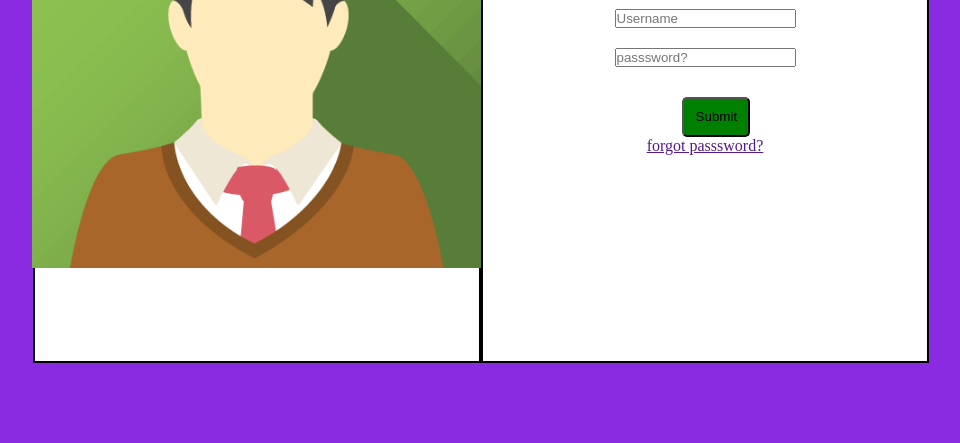
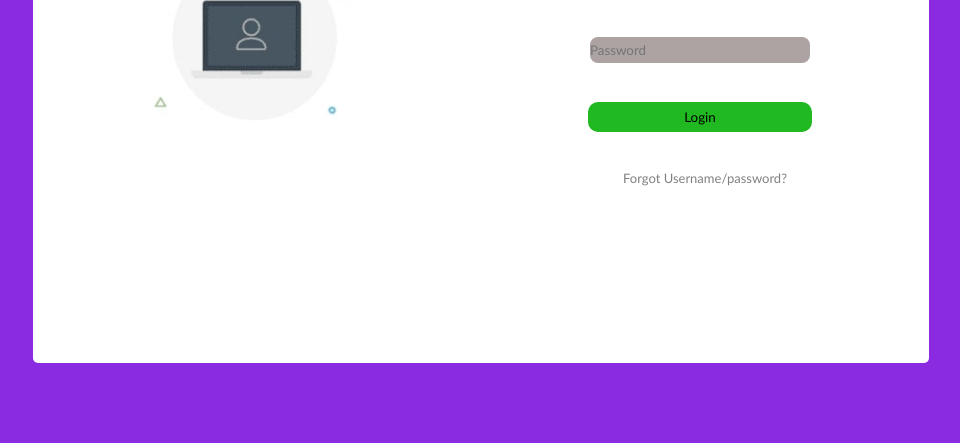
Before and after one commit to dinexh/Y23-NewJoiners, a plain HTML site: page ProjectTwo/index.html in a window 1280 px wide. Shown: the part 357-800 px from the top of the page, without its empty margins (159-1119 px from the left). Drawn offline with Linux system fonts and the light colour scheme.

Commit message:
Clone Updated

```diff
--- a/ProjectTwo/index.css
+++ b/ProjectTwo/index.css
@@ -2,6 +2,7 @@
     padding: 0;
     margin: 0;
     box-sizing: border-box;
+    font-family: 'Gill Sans', 'Gill Sans MT', Calibri, 'Trebuchet MS', sans-serif
 }
 .container{
     height: 100vh;
@@ -23,34 +24,50 @@
 
 .box-one {
     width: 50%;
-    height: 100%;
-    border: 2px solid black;
-    display: flex;
-    justify-content: center;
-    align-items: center;
+    height: 80vh;
+   display: flex;
+   justify-content: center;
+   align-items: center;
 }
 
 .box-two {
     width: 50%;
-    height: 100%;
-    border: 2px solid black;
+    height: 80vh;
     display: flex;
-    justify-content:center;
+    flex-direction: column;
+    justify-content: center;
     align-items: center;
-    flex-direction: column  ;
 }
-.login-one{
-    margin-bottom: 40px;
+form{
+    height: 30vh;
+    margin-right: 10px;
+    width: 100%;
+    display: flex;
+    flex-direction: column;
+    justify-content: space-evenly;
+    align-items: center;
 }
-.login-two{
-    margin-bottom: 20px;
-}
-.login-four{
-    margin-top: 30px;
+input{
+    border: 2px solid white;
+    background-color: rgb(173, 163, 163);
+    color: black;
+    height: 30px;
+    width: 50%;
+    border-radius: 10px;
 }
 button{
-    width:150%;
-    height: 5vh;
-    background-color: green;
-    border-radius: 5px;
+    height: 30px;
+    width: 50%;
+    border-radius: 10px;
+    background-color: rgb(33, 185, 33);
+    border: 2px transparent;
 }
+a{
+    text-decoration: none;
+    color: grey;
+    font-size: small;
+}
+h5{
+    color: grey;
+     font-size: x-small;
+}
--- a/ProjectTwo/index.html
+++ b/ProjectTwo/index.html
@@ -10,24 +10,19 @@
     <div class="container">
         <div class="main-container">
             <div class="box-one">
-                <img src="avatar2 (1).png" height=450vh" alt="">
+                <img src="Clone.png" height="300vh" alt="">
             </div>
             <div class="box-two">
-                <div class="login-one">
-                    <h1>Member login</h1>
-                </div>
-                <div class="login-two">
-                    <input type="text" placeholder="Username">
-                </div>
-                <div class="login-three">
-                    <input type="text" placeholder="passsword?">
-                </div>
-                <div class="login-four">
-                    <button>Submit</button>
-                </div>
-                <div class="login-five">
-                    <a href="">forgot passsword?</a>
-                </div>
+                <h2>Member Login</h2>
+                <form>
+                    <input type="email" placeholder="Email">
+                    <input type="password" placeholder="Password">
+                    <button>Login
+                    </button>
+                </form>
+                <a href="#">Forgot Username/password?</a>
+                <!-- <h5>Create your new Account</h5> -->
+            </div>
             </div>
         </div>
     </div>
```
Also changed, not shown: ProjectTwo/Clone.png (added), ProjectTwo/avatar2 (1).png (deleted), 1 other file.
